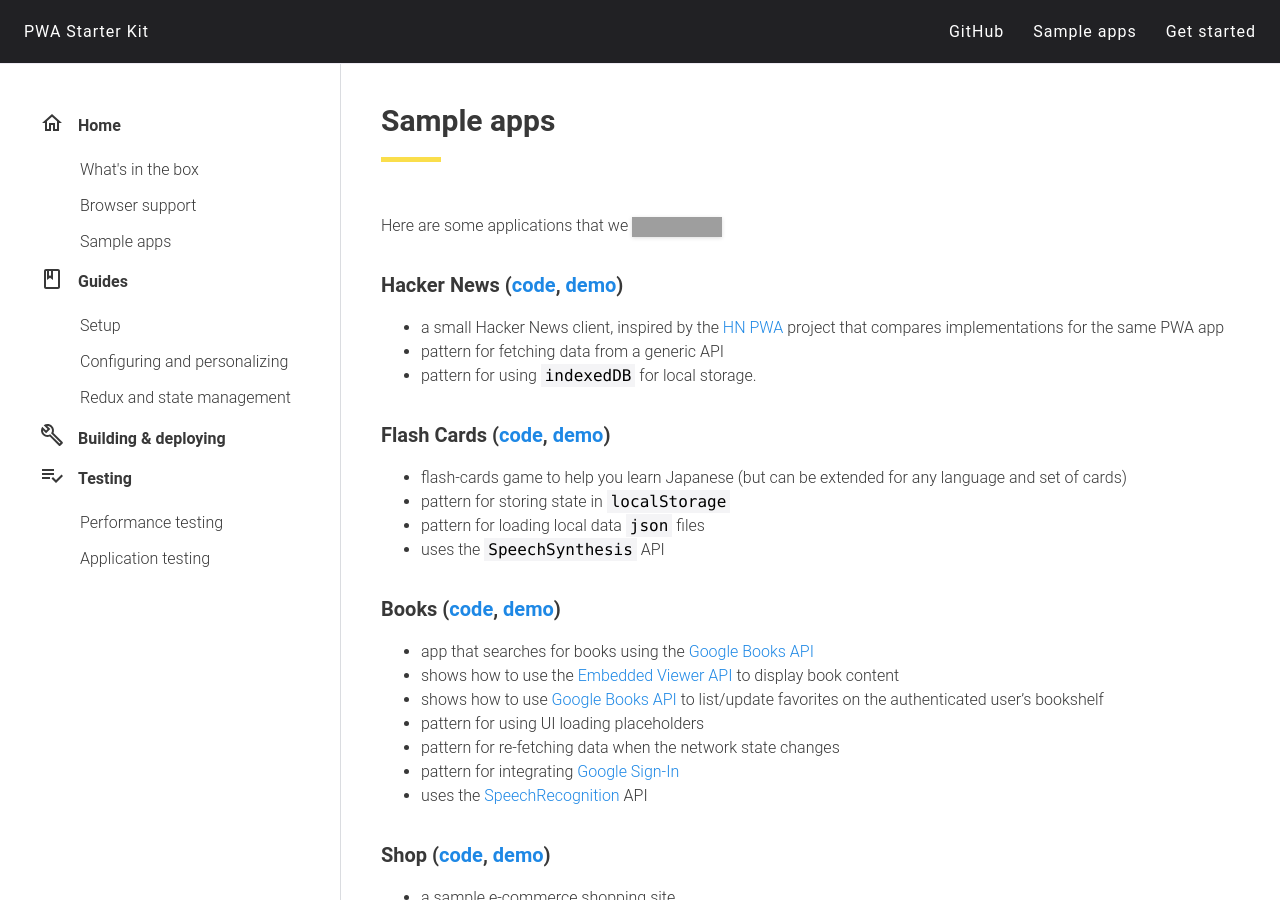
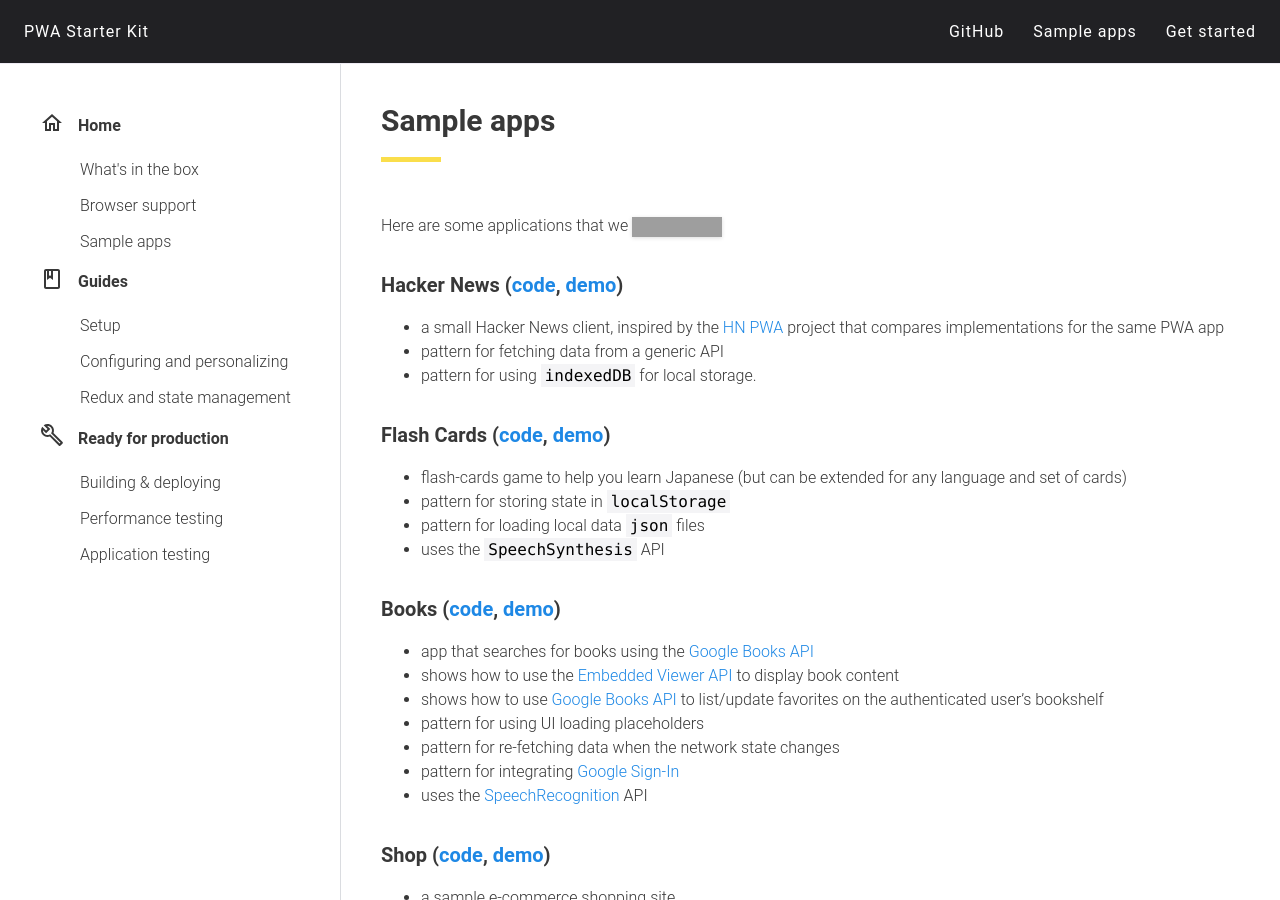
Before and after one commit to Polymer/pwa-starter-kit, a Jekyll site: the page built from sample-apps.md, in a window 1280 px wide and 900 px high. Built offline with Jekyll 4.4.1, drawn with Linux system fonts in a browser that asks for light colours; some web fonts are replaced; grey boxes are pictures that could not be loaded.

Commit message:
better header

```diff
--- a/_layouts/post.html
+++ b/_layouts/post.html
@@ -44,23 +44,18 @@
         <svg>
           <path xmlns="http://www.w3.org/2000/svg" d="M22.61,18.99l-9.08-9.08c0.93-2.34,0.45-5.1-1.44-7c-2.3-2.3-5.88-2.51-8.43-0.65L7.5,6.11L6.08,7.52L2.25,3.69    C0.39,6.23,0.6,9.82,2.9,12.11c1.86,1.86,4.57,2.35,6.89,1.48l9.11,9.11c0.39,0.39,1.02,0.39,1.41,0l2.3-2.3    C23.01,20.02,23.01,19.39,22.61,18.99z M19.61,20.59l-9.46-9.46c-0.61,0.45-1.29,0.72-2,0.82c-1.36,0.2-2.79-0.21-3.83-1.25    C3.37,9.76,2.93,8.5,3,7.26l3.09,3.09l4.24-4.24L7.24,3.02c1.24-0.07,2.49,0.37,3.44,1.31c1.08,1.08,1.49,2.57,1.24,3.96    C11.8,9,11.5,9.66,11.04,10.25l9.45,9.45L19.61,20.59z"/>
         </svg>
-        <span>
-          <a href="{{site.baseurl}}/building-&amp;-deploying/">Building &amp; deploying</a>
-        </span>
-      </li>
-
-      <li>
-        <svg>
-          <path xmlns="http://www.w3.org/2000/svg" d="M14,10H2v2h12V10z M14,6H2v2h12V6z M2,16h8v-2H2V16z M21.5,11.5L23,13l-6.99,7l-4.51-4.5L13,14l3.01,3L21.5,11.5z"/>
-        </svg>
-        <span>Testing</span>
+        <span>Ready for production</span>
       </li>
       <ul>
+        <li>
+          <a href="{{site.baseurl}}/building-&amp;-deploying/">Building &amp; deploying</a>
+        </li>
         <li>
           <a href="{{site.baseurl}}/performance-testing/">Performance testing</a>
         </li>
         <li>
           <a href="{{site.baseurl}}/application-testing/">Application testing</a>
+        </li>
         </li>
       </ul>
     </ul>
```
